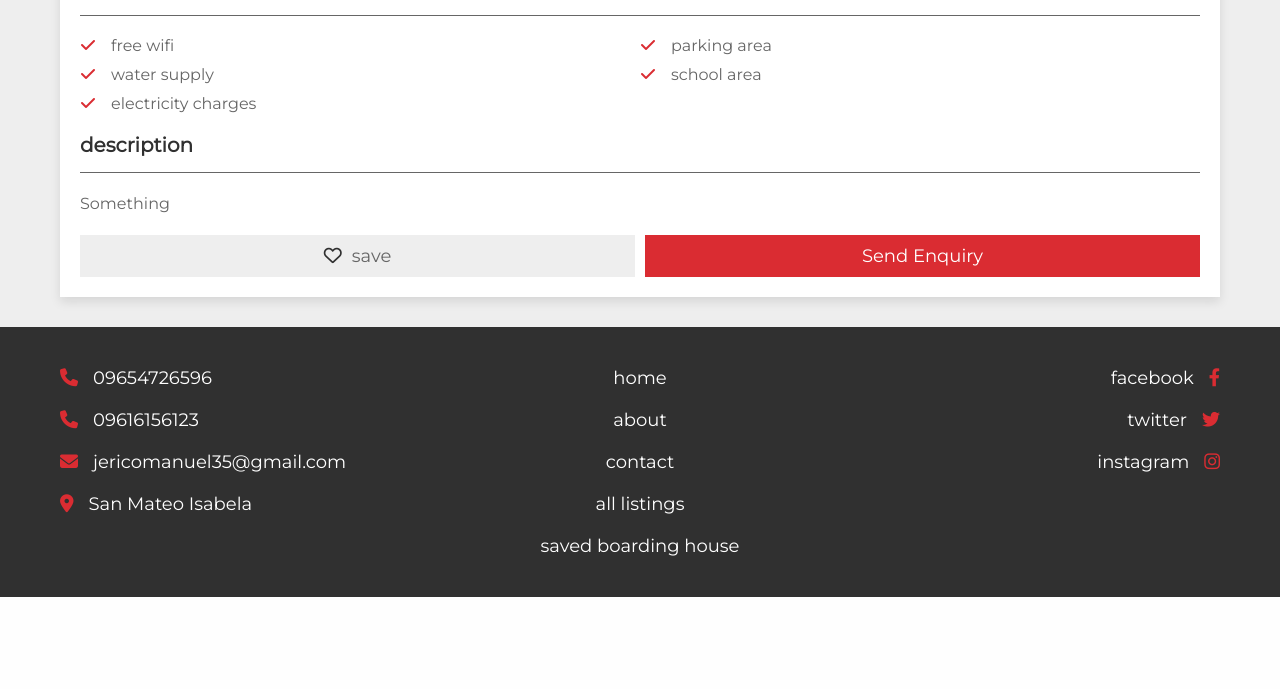
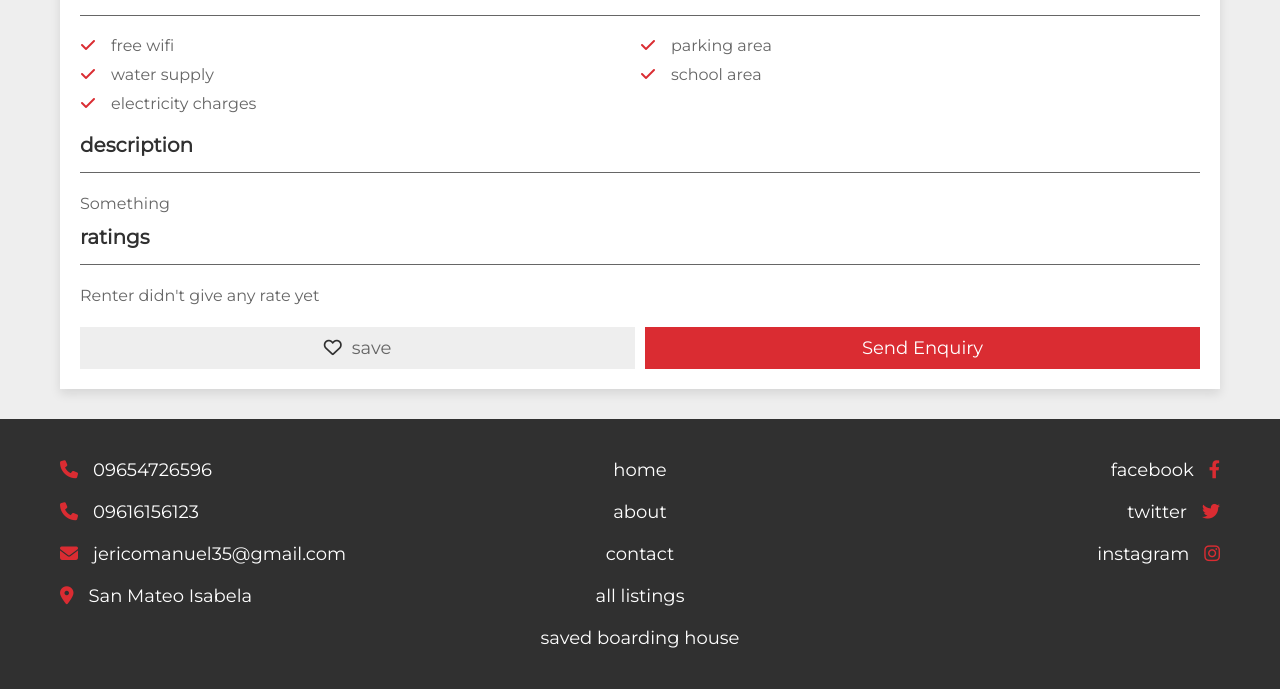
Before and after one commit to Rh4ndon/boarding_house, a PHP site: page /view_property.php?get_id=JXpm4n6hpMlOZbl9SfAH in a window 1280 px wide. Shown: the part 1032-1721 px from the top of the page. Before the commit the page ends 1629 px from the top, so only its background shows below. Run offline with PHP 8.4, Linux system fonts and the light colour scheme; data comes from the database, SQL or seed files in the repository; data that the repository does not hold is empty.

Commit message:
add renters rate on searches and listings

```diff
--- a/view_property.php
+++ b/view_property.php
@@ -119,6 +119,29 @@
       </div>
       <h3 class="title">description</h3>
       <p class="description"><?= $fetch_property['description']; ?></p>
+      <h3 class="title">ratings</h3>
+      <?php
+            $select_ratings = $conn->prepare("SELECT * FROM `approve` WHERE property_id = ?");
+            $select_ratings->execute([$fetch_property['id']]);
+            while($fetch_ratings = $select_ratings->fetch(PDO::FETCH_ASSOC)){
+            $renter_ratings = $conn->prepare("SELECT * FROM `renters` WHERE id = ?");
+            $renter_ratings->execute([$fetch_ratings['renter']]);
+            $fetch_renters = $renter_ratings->fetch(PDO::FETCH_ASSOC);
+
+            if($fetch_ratings['ratings'] != 'none yet!'){ ?>
+
+            <p class="description"><?= $fetch_renters['name']; ?> rates; <span><?= $fetch_ratings['ratings']; ?> out of 5</span></p>
+
+
+
+
+
+            <?php } else { ?>
+
+            <p class="description"><span> <?= $fetch_renters['name']; ?> didn't give any rate yet </span></p>
+
+            <?php }  } ?>
+
       <form action="" method="post" class="flex-btn">
          <input type="hidden" name="property_id" value="<?= $property_id; ?>">
          <?php
```
Also changed, not shown: listings.php (+20 -0 lines), search.php (+17 -0 lines).
